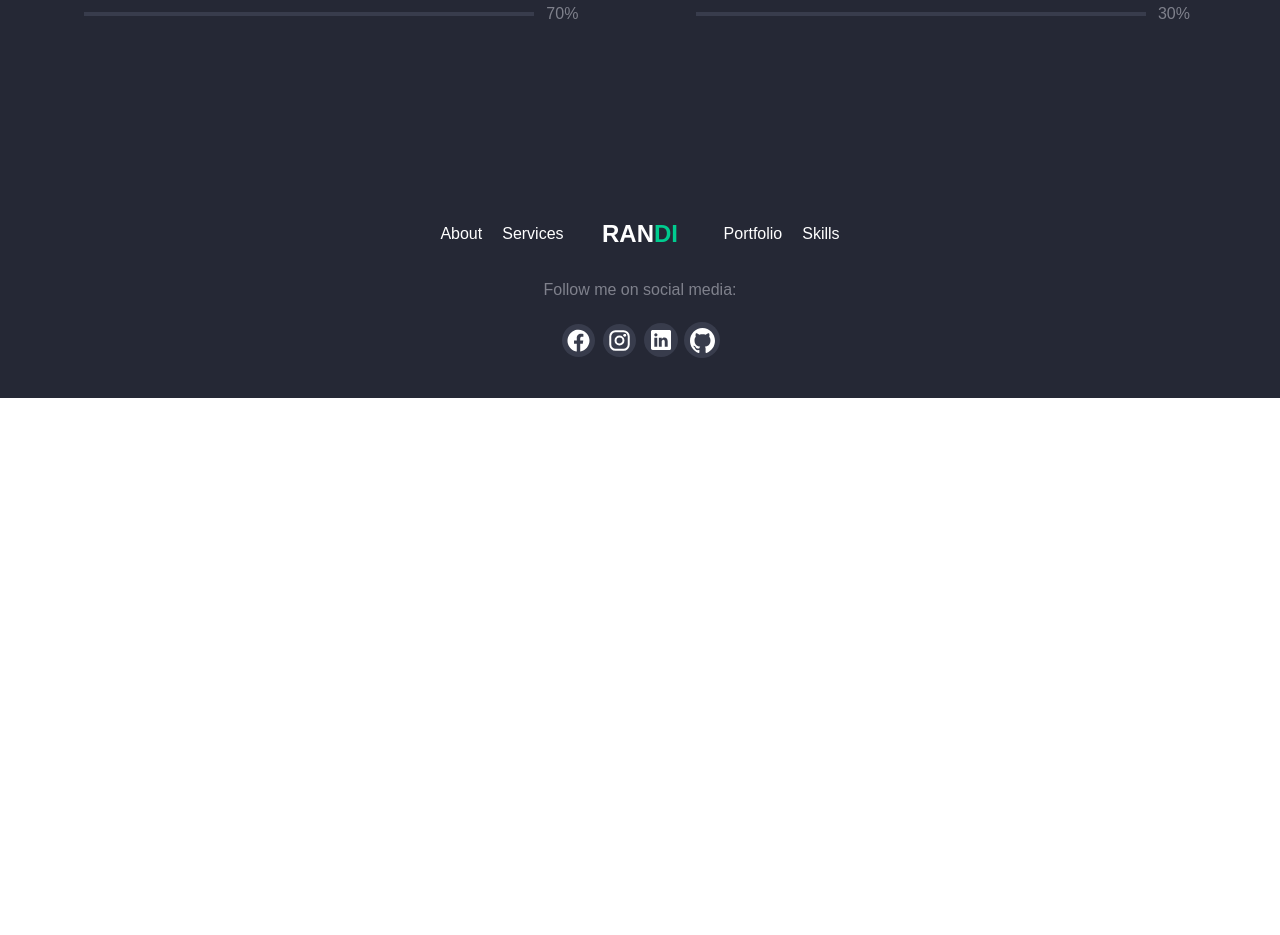
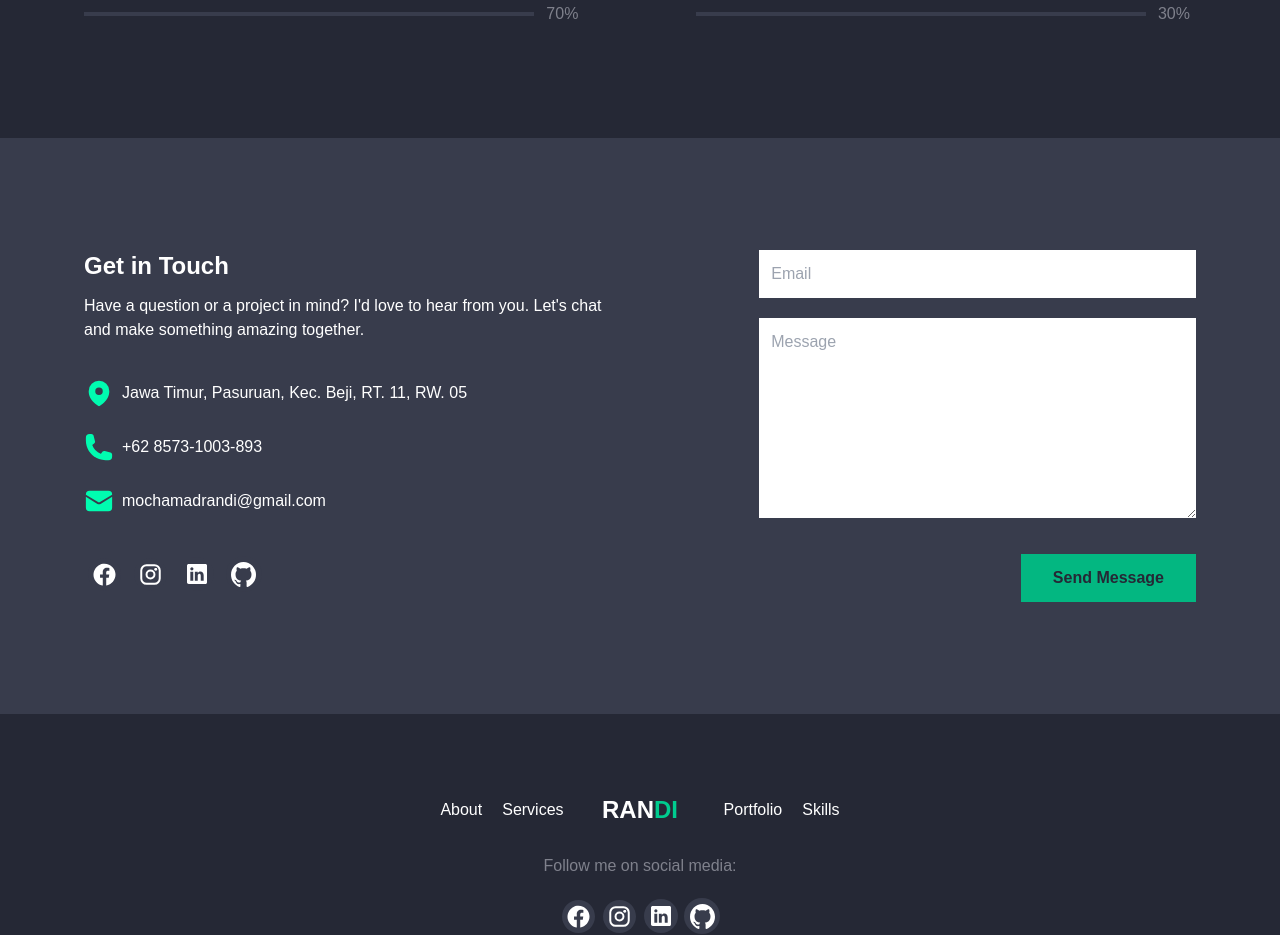
Before and after one commit to RandiRamadhani10/RandiRmaadhani10.github.io, a React (Create React App) app: page / in a window 1280 px wide. Shown: the part 3100-4035 px from the top of the page. Before the commit the page ends 3498 px from the top, so only its background shows below. Built offline with nearby package versions, Linux system fonts and the light colour scheme.

Commit message:
add contact form

```diff
--- a/src/pages/Home.js
+++ b/src/pages/Home.js
@@ -4,6 +4,7 @@ import SectionAbout from '../section/SectionAbout'
 import SectionServices from '../section/SectionServices'
 import SectionPortfolio from '../section/SectionPortfolio'
 import SectionSkills from '../section/SectionSkills'
+import SectionContact from '../section/SectionContact'
 
 const Home = () => {
   return (
@@ -22,6 +23,9 @@ const Home = () => {
 
       {/* section skills */}
       <SectionSkills/>
+
+      {/* section contact */}
+      <SectionContact/>
     </div>
   )
 }
--- a/src/section/SectionContact.js
+++ b/src/section/SectionContact.js
@@ -1,9 +1,130 @@
-import React from 'react'
+import React from "react";
+
+// icon
+import { MapPinIcon, PhoneIcon, EnvelopeIcon } from "@heroicons/react/24/solid";
+
+// icon local
+import IconFacebook from "../assets/icon/sosmed/facebook.svg";
+import IconInstagram from "../assets/icon/sosmed/instagram.svg";
+import IconLinkedin from "../assets/icon/sosmed/linkedin.svg";
+import IconGithub from "../assets/icon/sosmed/github.svg";
 
 const SectionContact = () => {
   return (
-    <div>SectionContact</div>
-  )
-}
+    <div id="contact" className="bg-def-dark-100 w-full">
+      <div className="max-w-6xl m-auto text-white py-28 px-5">
+        <div className="flex justify-between items-start flex-col md:flex-row gap-y-14 gap-x-5">
+          {/* desc */}
+          <div className="w-[100%] md:w-[50%]">
+            <div className="text-2xl font-bold mb-3">Get in Touch</div>
 
-export default SectionContact
+            <div className="max-w-xl mb-9">
+              Have a question or a project in mind? I'd love to hear from you.
+              Let's chat and make something amazing together.
+            </div>
+
+            {/* alamat */}
+            <div className="flex gap-2 items-center mb-6">
+              {/* icon */}
+              <div className="w-fit rounded-full">
+                <MapPinIcon className="w-[30px]" fill="#00FCB0" />
+              </div>
+
+              <div className="text-white font-light text-base">
+                Jawa Timur, Pasuruan, Kec. Beji, RT. 11, RW. 05{" "}
+              </div>
+            </div>
+
+            {/* phone */}
+            <div className="flex gap-2 items-center mb-6">
+              {/* icon */}
+              <div className="w-fit rounded-full">
+                <PhoneIcon className="w-[30px]" fill="#00FCB0" />
+              </div>
+
+              <div className="text-white font-light text-base">
+                +62 8573-1003-893
+              </div>
+            </div>
+
+            {/* phone */}
+            <div className="flex gap-2 items-center mb-6">
+              {/* icon */}
+              <div className="w-fit rounded-full">
+                <EnvelopeIcon className="w-[30px]" fill="#00FCB0" />
+              </div>
+
+              <div className="text-white font-light text-base">
+                mochamadrandi@gmail.com
+              </div>
+            </div>
+
+            <div className="mt-10 flex justify-between items-center max-w-[180px]">
+              {/* fb */}
+              <a
+                href="https://www.facebook.com"
+                target="_blank"
+                className="mx-1 rounded-full cursor-pointer hover:bg-def-green-200 bg-def-dark-100 ease-in-out duration-300"
+                rel="noreferrer"
+              >
+                <img src={IconFacebook} alt="fb" className="w-[33px]" />
+              </a>
+
+              {/* ig */}
+              <a
+                href="https://www.instagram.com"
+                target="_blank"
+                className="mx-1 rounded-full cursor-pointer hover:bg-def-green-200 bg-def-dark-100 ease-in-out duration-300"
+                rel="noreferrer"
+              >
+                <img src={IconInstagram} alt="ig" className="w-[33px]" />
+              </a>
+
+              {/* linkedin */}
+              <a
+                href="https://www.linkedin.com"
+                target="_blank"
+                className="mx-1 rounded-full p-[2px] cursor-pointer hover:bg-def-green-200 bg-def-dark-100 ease-in-out duration-300"
+                rel="noreferrer"
+              >
+                <img src={IconLinkedin} alt="linkedin" className="w-[30px]" />
+              </a>
+
+              {/* github */}
+              <a
+                href="https://github.com"
+                target="_blank"
+                className="mx-[2.5px] p-[5.5px] rounded-full cursor-pointer hover:bg-def-green-200 bg-def-dark-100 ease-in-out duration-300"
+                rel="noreferrer"
+              >
+                <img src={IconGithub} alt="github" className="w-[25px]" />
+              </a>
+            </div>
+          </div>
+
+          {/* form */}
+          <div className="w-[100%] md:w-[50%]">
+            <form
+              className="w-[100%] md:w-[80%] ml-auto"
+            >
+              <div
+                className="flex flex-col gap-y-5 text-def-dark-200"
+              >
+                <input type="email" required placeholder="Email" className="w-full p-3"></input>
+                <textarea placeholder="Message" required className="min-h-[200px] w-full p-3"></textarea>
+              </div>
+
+              <div
+                className="mt-9 flex justify-end"
+              >
+                <button type="submit" className="hover:bg-def-dark-200 hover:text-white px-8 py-3 font-semibold bg-def-green-200 text-def-dark-200 ease-in-out duration-300">Send Message</button>
+              </div>
+            </form>
+          </div>
+        </div>
+      </div>
+    </div>
+  );
+};
+
+export default SectionContact;
```
